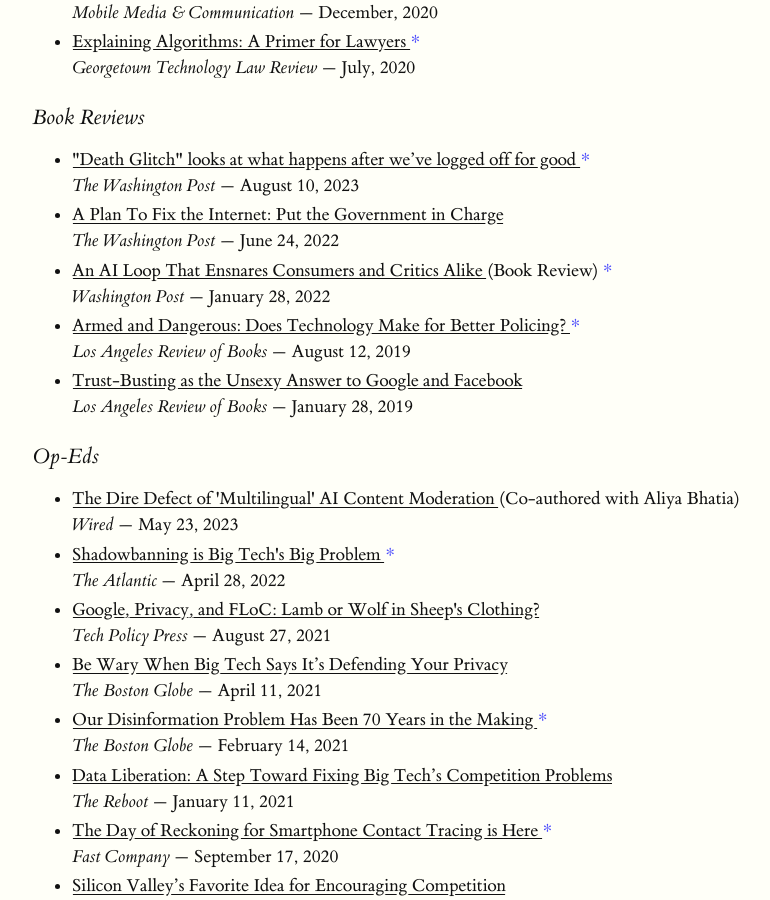
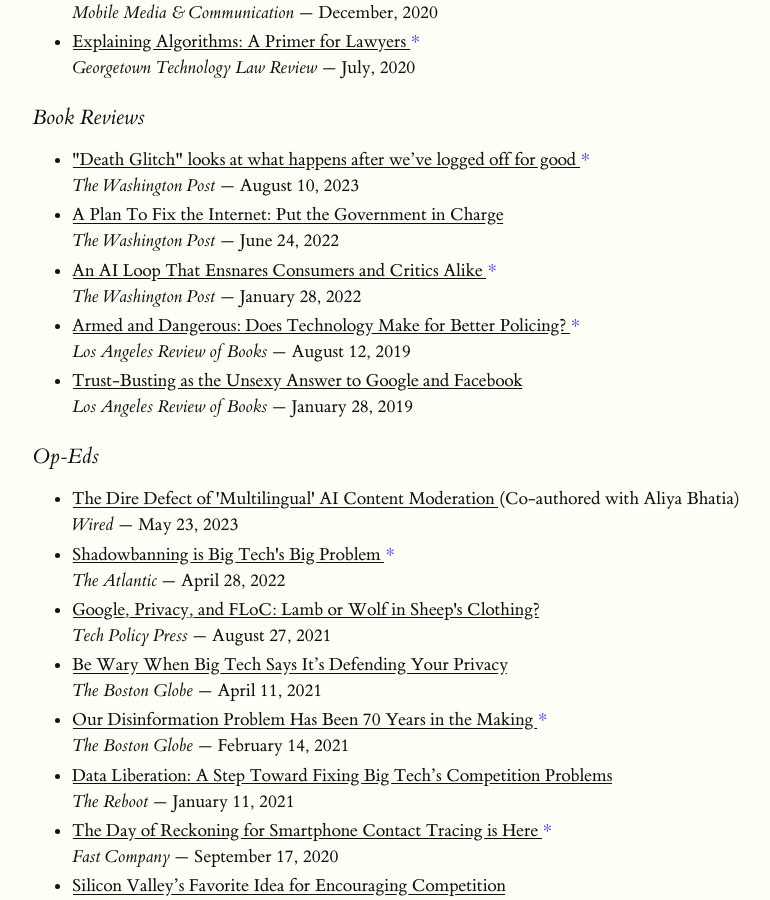
Before and after one commit to gajeam/gajeam.github.io, a Jekyll site: the page built from index.html, in a window 1280 px wide and 900 px high, scrolled down 1011 px. Shown: the whole window, without its empty margins (96-866 px from the left). Built offline with Jekyll 4.4.1, drawn with Linux system fonts in a browser that asks for light colours.

Commit message:
Fixed more typos

```diff
--- a/_data/links.yaml
+++ b/_data/links.yaml
@@ -81,10 +81,9 @@
         date: June 24, 2022
         fave: false
       - name: "An AI Loop That Ensnares Consumers and Critics Alike"
-        publisher: Washington Post
+        publisher: The Washington Post
         link: https://www.washingtonpost.com/outlook/2022/01/28/an-ai-loop-that-ensnares-consumers-critics-alike/
         date: January 28, 2022
-        note: Book Review
         fave: true
       - name: "Armed and Dangerous: Does Technology Make for Better Policing?"
         publisher: Los Angeles Review of Books
```
